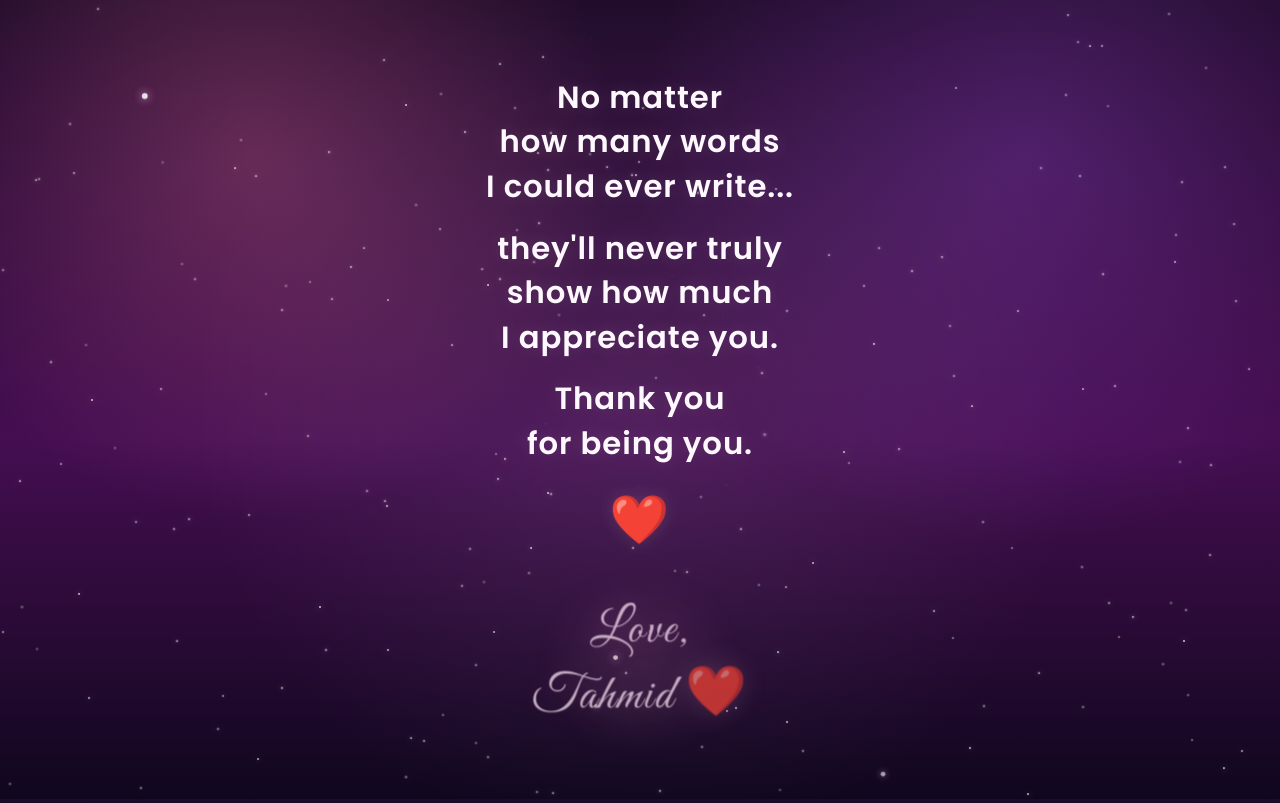
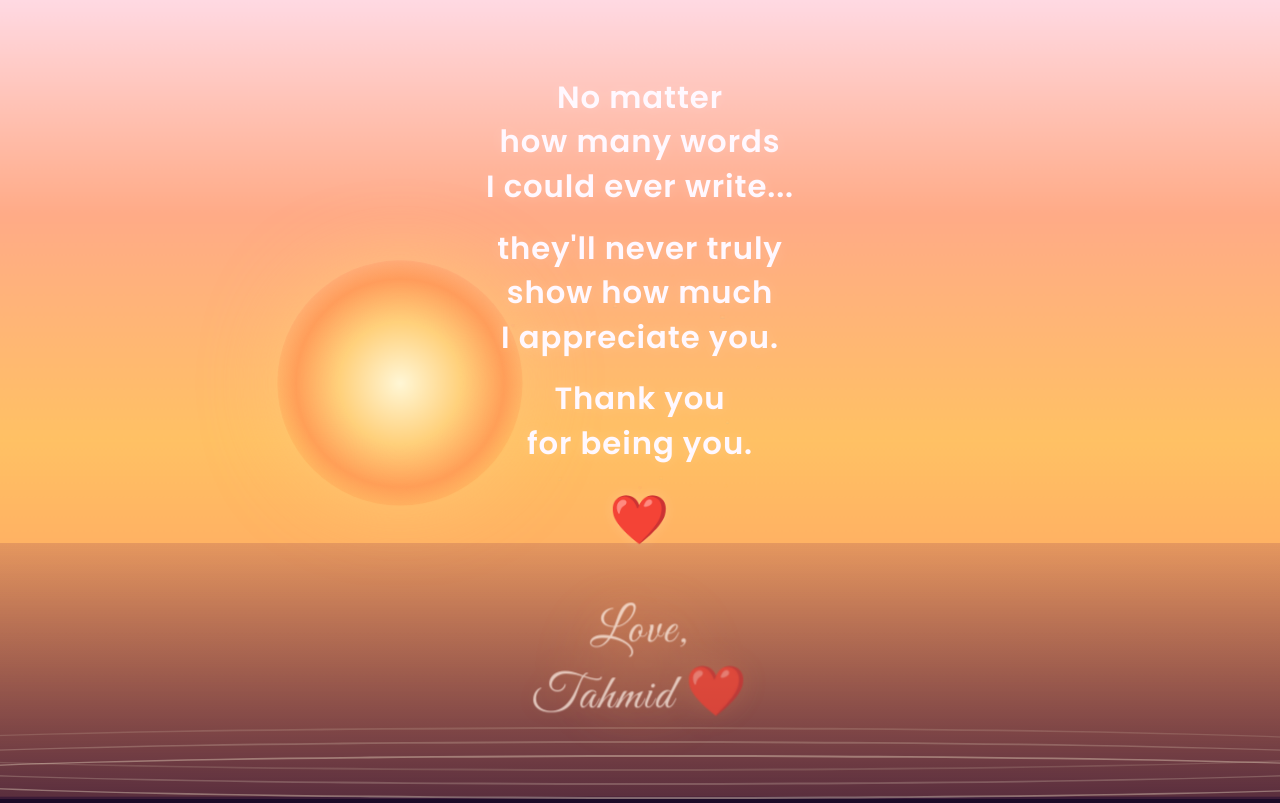
Before and after one commit to Wam-to-smart/NilaWil4, a plain HTML site: page index.html in a window 1280 px wide. Shown: the part 3720-4523 px from the top of the page. Drawn offline with Linux system fonts and the light colour scheme.

Commit message:
Agent Host changes for agents/cinematic-ending-animation-implementation

```diff
--- a/index.html
+++ b/index.html
@@ -286,9 +286,15 @@ Simply because you're you.
 
 <section id="ending" class="ending-section" aria-label="Ending">
 
-    <div class="ending-stars-layer" id="endingStars"></div>
-    <div class="ending-sparkles-layer" id="endingSparkles"></div>
-
+    <div class="ending-sky"></div>
+    <div class="ending-sun"></div>
+    <div class="ending-horizon"></div>
+    <div class="ending-water"></div>
+    <div class="ending-waves">
+        <span></span>
+        <span></span>
+        <span></span>
+    </div>
     <div class="ending-message-shell">
 
         <div class="ending-message">
--- a/script.js
+++ b/script.js
@@ -151,8 +151,6 @@ surpriseButton.addEventListener("click", () => {
 
 const heartContainer = document.getElementById("hearts");
 const endingSection = document.getElementById("ending");
-const endingStarsContainer = document.getElementById("endingStars");
-const endingSparklesContainer = document.getElementById("endingSparkles");
 const endingMessageLines = Array.from(document.querySelectorAll(".ending-line"));
 const endingSignature = document.querySelector(".ending-signature");
 const nav = document.querySelector("nav");
@@ -177,8 +175,6 @@ function ensureMusicPlaying() {
 function createFloatingIcon() {
 
     if (body.classList.contains("ending-active")) {
-
-        createEndingSparkle();
 
         return;
 
@@ -223,33 +219,6 @@ function createFloatingIcon() {
 
 }
 
-function createEndingSparkle() {
-
-    const sparkle = document.createElement("div");
-
-    sparkle.className = "ending-sparkle";
-
-    sparkle.style.left = Math.random() * 100 + "%";
-    sparkle.style.top = Math.random() * 100 + "%";
-    sparkle.style.setProperty("--drift-x", `${(Math.random() - 0.5) * 140}px`);
-    sparkle.style.setProperty("--drift-y", `${(Math.random() - 0.5) * 140}px`);
-
-    endingSparklesContainer.appendChild(sparkle);
-
-    requestAnimationFrame(() => {
-
-        sparkle.classList.add("is-visible");
-
-    });
-
-    setTimeout(() => {
-
-        sparkle.remove();
-
-    }, 2600);
-
-}
-
 function createEndingBurst() {
 
     const messageShell = document.querySelector(".ending-message-shell");
@@ -265,7 +234,7 @@ function createEndingBurst() {
         const particle = document.createElement("div");
 
         particle.className = "ending-particle";
-        particle.innerHTML = ["♡", "💗", "💖", "💝"][i % 4];
+        particle.innerHTML = ["♡", "🌅", "💖", "✨"][i % 4];
 
         const angle = (i / particleCount) * Math.PI * 2;
         const radius = 65 + Math.random() * 90;
@@ -279,13 +248,13 @@ function createEndingBurst() {
         particle.style.fontSize = `${0.9 + Math.random() * 0.6}rem`;
         particle.style.animationDelay = `${Math.random() * 0.15}s`;
 
-        endingSparklesContainer.appendChild(particle);
+        endingSection.appendChild(particle);
 
     }
 
     setTimeout(() => {
 
-        endingSparklesContainer.querySelectorAll(".ending-particle").forEach((particle) => particle.remove());
+        endingSection.querySelectorAll(".ending-particle").forEach((particle) => particle.remove());
 
     }, 3000);
 
@@ -298,8 +267,6 @@ function clearEndingSequence() {
     endingSequenceTimers = [];
 
     endingSignature.classList.remove("is-visible");
-
-    endingSparklesContainer.innerHTML = "";
 
 }
 
@@ -320,7 +287,6 @@ function setEndingState(active) {
     ensureMusicPlaying();
 
     endingSignature.classList.remove("is-visible");
-    endingSparklesContainer.innerHTML = "";
 
     endingMessageLines.forEach((line, index) => {
 
@@ -369,21 +335,6 @@ for (let i = 0; i < 220; i++) {
         Math.random();
 
     starContainer.appendChild(star);
-
-}
-
-for (let i = 0; i < 180; i++) {
-
-    const star = document.createElement("div");
-
-    star.classList.add("ending-star");
-
-    star.style.left = Math.random() * 100 + "%";
-    star.style.top = Math.random() * 100 + "%";
-    star.style.animationDelay = Math.random() * 3 + "s";
-    star.style.opacity = 0.2 + Math.random() * 0.8;
-
-    endingStarsContainer.appendChild(star);
 
 }
 
--- a/style.css
+++ b/style.css
@@ -613,6 +613,8 @@ footer{
 
     margin-top:40px;
 
+    background:transparent;
+
 }
 
 .ending-section::before{
@@ -625,15 +627,14 @@ footer{
 
     background:
 
-        radial-gradient(circle at 20% 20%, rgba(255,126,170,.28) 0%, transparent 30%),
-        radial-gradient(circle at 80% 20%, rgba(185,92,255,.26) 0%, transparent 32%),
-        linear-gradient(180deg, rgba(31,10,41,.92) 0%, rgba(70,14,82,.98) 55%, rgba(16,7,30,.98) 100%);
+        radial-gradient(circle at 50% 12%, rgba(255,224,155,.4) 0%, rgba(255,175,112,.16) 22%, transparent 40%),
+        linear-gradient(180deg, rgba(255,150,188,.88) 0%, rgba(255,144,100,.95) 34%, rgba(255,194,116,.98) 64%, rgba(138,68,74,.94) 100%);
 
     opacity:0;
 
     transition:opacity 1.1s ease;
 
-    z-index:-2;
+    z-index:-3;
 
 }
 
@@ -645,13 +646,13 @@ footer{
 
     inset:0;
 
-    background:radial-gradient(circle at center, rgba(255,255,255,.08), transparent 60%);
+    background:linear-gradient(180deg, rgba(255,255,255,.08), rgba(255,128,96,.08));
 
     opacity:0;
 
     transition:opacity 1.2s ease;
 
-    z-index:-1;
+    z-index:-2;
 
 }
 
@@ -667,8 +668,11 @@ footer{
 
 }
 
-.ending-stars-layer,
-.ending-sparkles-layer{
+.ending-sky,
+.ending-sun,
+.ending-horizon,
+.ending-water,
+.ending-waves{
 
     position:absolute;
 
@@ -676,83 +680,123 @@ footer{
 
     pointer-events:none;
 
+}
+
+.ending-sky{
+
+    z-index:0;
+
+    background:linear-gradient(180deg, #ffdce8 0%, #ffab87 28%, #ffc164 56%, #ff8d62 100%);
+
+    animation:skyDrift 12s ease-in-out infinite alternate;
+
+}
+
+.ending-sun{
+
+    z-index:1;
+
+    inset:auto 50% 37% auto;
+
+    width:min(24vw, 240px);
+
+    height:min(24vw, 240px);
+
+    transform:translateX(-50%);
+
+    border-radius:50%;
+
+    background:radial-gradient(circle, #fff7d6 0%, #ffd17c 35%, rgba(255,151,84,.8) 60%, transparent 74%);
+
+    box-shadow:0 0 70px rgba(255,205,125,.55);
+
+    animation:sunPulse 6.5s ease-in-out infinite;
+
+}
+
+.ending-horizon{
+
+    z-index:1;
+
+    inset:auto 0 24% 0;
+
+    background:linear-gradient(180deg, rgba(255,176,120,.38), rgba(255,132,88,.04));
+
+    clip-path:polygon(0 100%, 0 62%, 12% 58%, 22% 70%, 34% 55%, 48% 68%, 66% 52%, 82% 61%, 100% 48%, 100% 100%);
+
+    animation:horizonGlow 8s ease-in-out infinite alternate;
+
+}
+
+.ending-water{
+
+    z-index:1;
+
+    inset:auto 0 0 0;
+
+    height:32%;
+
+    background:linear-gradient(180deg, rgba(112,34,78,.18), rgba(31,13,49,.74));
+
+}
+
+.ending-waves{
+
+    z-index:2;
+
+    inset:auto 0 0 0;
+
+    height:32%;
+
     overflow:hidden;
 
 }
 
-.ending-stars-layer{
+.ending-waves span{
 
-    z-index:0;
+    position:absolute;
+
+    left:-12%;
+
+    bottom:0;
+
+    width:124%;
+
+    height:44px;
+
+    border-radius:50%;
+
+    border:2px solid rgba(255,244,214,.35);
+
+    animation:waveMove 8s linear infinite;
+
+}
+
+.ending-waves span:nth-child(2){
+
+    bottom:14px;
+
+    opacity:.58;
+
+    animation-duration:10s;
+
+}
+
+.ending-waves span:nth-child(3){
+
+    bottom:28px;
+
+    opacity:.4;
+
+    animation-duration:12s;
 
 }
 
 .ending-sparkles-layer{
 
-    z-index:1;
+    z-index:3;
 
-}
-
-.ending-star{
-
-    position:absolute;
-
-    width:clamp(2px, .16vw, 4px);
-
-    height:clamp(2px, .16vw, 4px);
-
-    border-radius:50%;
-
-    background:rgba(255,255,255,.95);
-
-    box-shadow:0 0 8px rgba(255,255,255,.85);
-
-    opacity:0;
-
-    transform:scale(.8);
-
-    transition:opacity 1.2s ease,transform 1.2s ease;
-
-}
-
-.ending-section.is-active .ending-star{
-
-    opacity:1;
-
-    transform:scale(1);
-
-    animation:endingTwinkle 3.6s ease-in-out infinite;
-
-}
-
-.ending-sparkle{
-
-    position:absolute;
-
-    width:6px;
-
-    height:6px;
-
-    border-radius:50%;
-
-    background:rgba(255,255,255,.9);
-
-    box-shadow:0 0 10px rgba(255,190,242,.95);
-
-    opacity:0;
-
-    transform:translate(-50%,-50%) scale(.3);
-
-    transition:opacity .4s ease,transform .4s ease;
-
-}
-
-.ending-sparkle.is-visible{
-
-    opacity:1;
-
-    transform:translate(-50%,-50%) scale(1);
-
-    animation:sparkleFloat 2.4s ease-out forwards;
+    overflow:hidden;
 
 }
 
@@ -760,7 +804,7 @@ footer{
 
     position:relative;
 
-    z-index:2;
+    z-index:4;
 
     display:flex;
 
@@ -776,7 +820,7 @@ footer{
 
     color:#fff8ff;
 
-    text-shadow:0 0 18px rgba(255,255,255,.15);
+    text-shadow:0 0 20px rgba(255,255,255,.16);
 
 }
 
@@ -806,7 +850,7 @@ footer{
 
     line-height:1.35;
 
-    text-shadow:0 0 18px rgba(255,255,255,.12);
+    text-shadow:0 0 14px rgba(255,255,255,.16);
 
     transition:opacity .8s cubic-bezier(.2,.8,.2,1),transform .8s cubic-bezier(.2,.8,.2,1);
 
@@ -852,7 +896,7 @@ footer{
 
     font-size:clamp(2rem, 4.1vw, 3.1rem);
 
-    color:#ffe6f7;
+    color:#fff1e6;
 
     opacity:0;
 
@@ -860,7 +904,7 @@ footer{
 
     letter-spacing:.04em;
 
-    text-shadow:0 0 30px rgba(255,179,228,.25);
+    text-shadow:0 0 30px rgba(255,164,110,.25);
 
     transition:opacity .9s ease,transform .9s ease,text-shadow .9s ease;
 
@@ -878,7 +922,7 @@ footer{
 
     border-radius:999px;
 
-    background:radial-gradient(circle, rgba(255,168,214,.22), transparent 70%);
+    background:radial-gradient(circle, rgba(255,175,107,.24), transparent 70%);
 
     filter:blur(16px);
 
@@ -914,9 +958,9 @@ footer{
 
     font-size:1rem;
 
-    color:#ff76c1;
+    color:#ff8a6b;
 
-    text-shadow:0 0 8px rgba(255,138,195,.6);
+    text-shadow:0 0 8px rgba(255,181,103,.55);
 
     opacity:0;
 
@@ -1068,49 +1112,65 @@ footer{
 
 }
 
-@keyframes endingTwinkle{
+@keyframes skyDrift{
+
+   from{
+
+       transform:translateY(0) scale(1);
+
+   }
+
+   to{
+
+       transform:translateY(-18px) scale(1.03);
+
+   }
+
+}
+
+@keyframes sunPulse{
 
    0%,100%{
 
-       opacity:.9;
-
-       transform:scale(.95);
+       transform:translateX(-50%) scale(1);
 
    }
 
    50%{
 
-       opacity:.25;
-
-       transform:scale(1.35);
+       transform:translateX(-50%) scale(1.05);
 
    }
 
 }
 
-@keyframes sparkleFloat{
+@keyframes horizonGlow{
 
-   0%{
+   0%,100%{
 
-       opacity:0;
-
-       transform:translate(-50%,-50%) scale(.3);
+       filter:brightness(.95);
 
    }
 
-   20%{
+   50%{
 
-       opacity:1;
-
-       transform:translate(-50%,-50%) scale(1);
+       filter:brightness(1.2);
 
    }
 
-   100%{
+}
 
-       opacity:0;
+@keyframes waveMove{
 
-       transform:translate(calc(-50% + var(--drift-x, 0px)), calc(-50% + var(--drift-y, 0px))) scale(.15);
+   from{
+
+       transform:translateX(-8%) scaleX(1);
+
+   }
+
+   to{
+
+       transform:translateX(8%) scaleX(1.04);
 
    }
 
```
